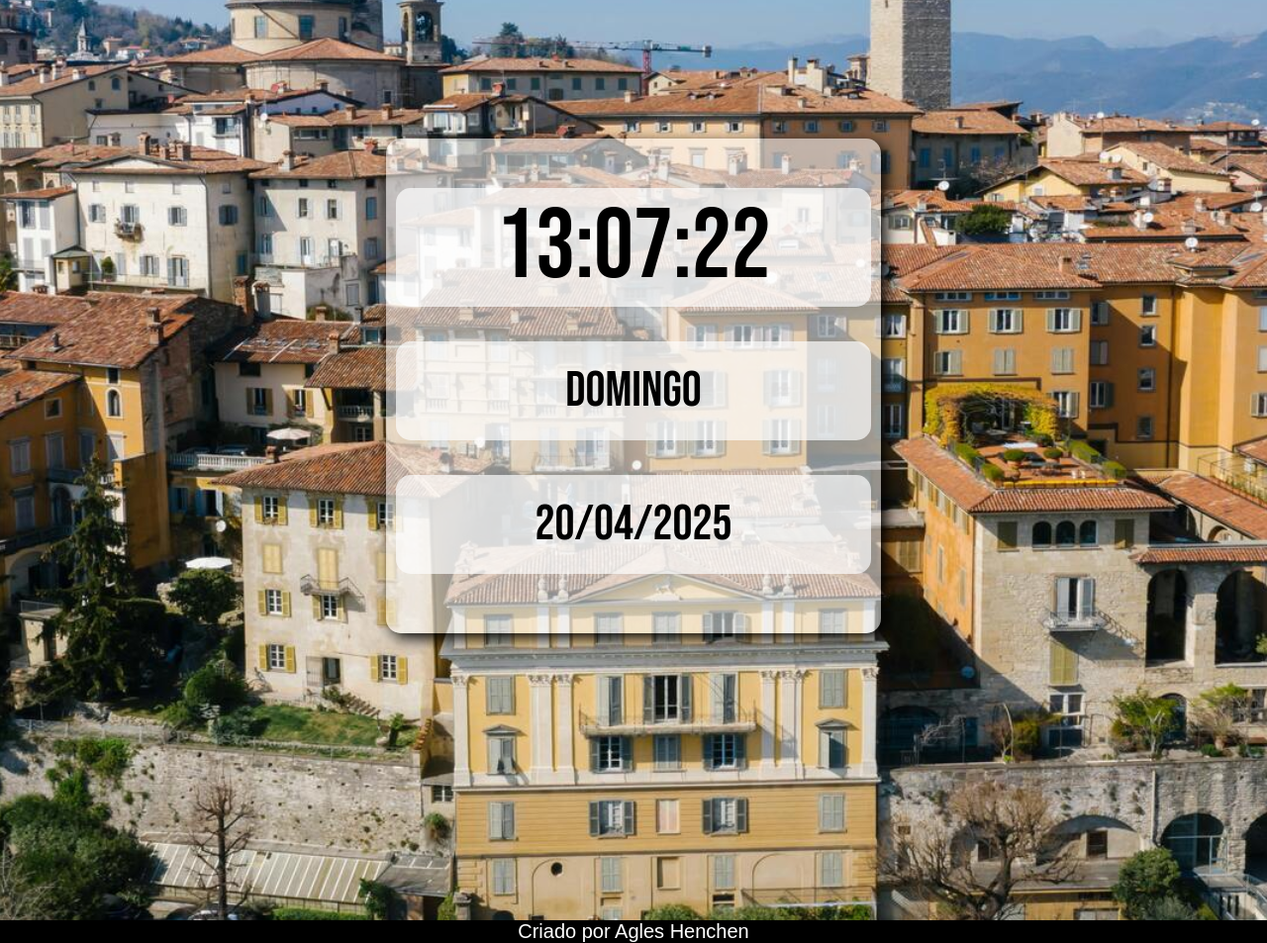
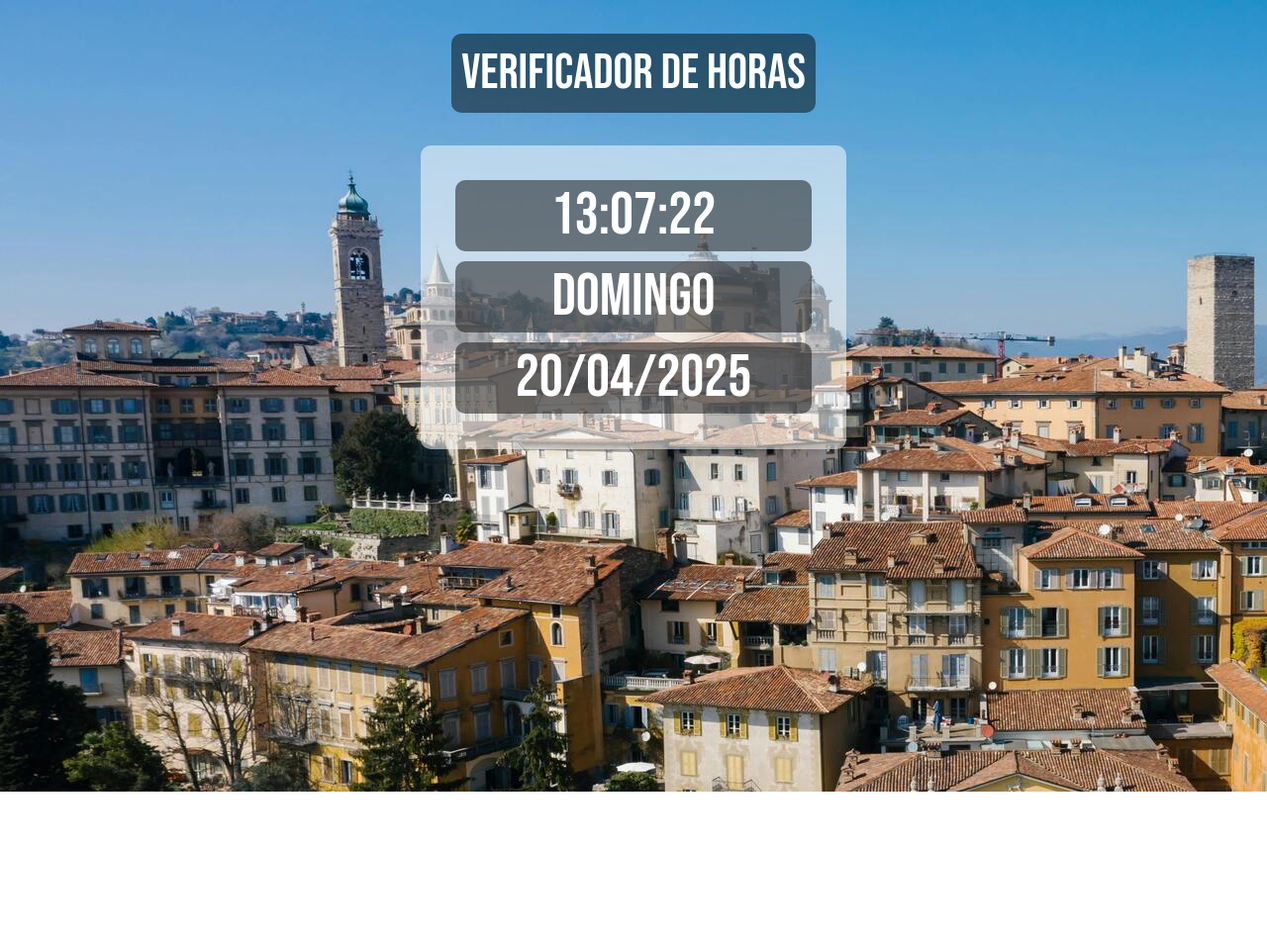
Before and after one commit to AglesHenchen/Site-Relogio, a plain HTML site: page index.html in a window 1280 px wide. Shown: the whole page at 99% size. After the commit the page ends 800 px from the top, so only its background shows below. Drawn offline with Linux system fonts and the light colour scheme.

Commit message:
Add files via upload

```diff
--- a/index.html
+++ b/index.html
@@ -7,16 +7,15 @@
     <link rel="stylesheet" href="style.css">
 </head>
 <body id="background">
+    <header>
+        <h1>Verificador de Horas</h1>
+    </header>
     <main>
             <div id="hours"></div>
             <div id="day"></div>
             <div id="data_complet"></div>
     </main>
 
-    <footer>
-        <p>Criado por Agles Henchen</p>
-    </footer>
-
     <script src="script.js"></script>
 </body>
 </html>
--- a/style.css
+++ b/style.css
@@ -6,63 +6,48 @@
 }
 
 body {
-    background-position: center;
-    background-size: 2400px;
+    justify-content: center;
+    text-align: center;
+    align-items: center;
+    justify-items: center;
 }
 
+h1 {
+    font: normal 50px "bebas";
+    color: rgb(255, 255, 255);
+    background-color: rgba(0, 0, 0, 0.479);
+    border-radius: 10px;
+    padding: 10px;
+}
 
 main {
     background-color: rgba(255, 255, 255, 0.527);
-    margin: auto;
-    position: relative;
-    top: 130px;
-    width: 500px;
-    height: 500px;
-    border-radius: 15px;
-    box-shadow: 5px 5px 15px black;
+    font: normal 60px "bebas";
+    color: rgb(255, 255, 255);
+    border-radius: 10px;
+    width: 30%;
+    height: 100%;
+    padding: 2%;
 }
 
-div#hours {
-    background-color: rgba(255, 255, 255, 0.678);
-    position: relative;
-    top: 50px;
-    font: normal 100px bebas;
-    text-align: center;
-    margin: 10px;
-    border-radius: 15px;
-
+@media (max-width: 1024px) {
+    main {
+        font-size: 50px;
+        width: 50%;
+        padding: 2%;
+    }
 }
 
-div#day {
-    background-color: rgba(255, 255, 255, 0.678);
-    position: relative;
-    top: 75px;
-    font: normal 50px bebas;
-    text-align: center;
-    margin: 10px;
-    border-radius: 15px;
-    padding: 20px;
+@media (max-width: 600px) {
+    main {
+        font-size: 40px;
+        width: 50%;
+        padding: 2%;
+    }
 }
 
-div#data_complet {
-    background-color: rgba(255, 255, 255, 0.678);
-    position: relative;
-    top: 100px;
-    font: normal 50px bebas;
-    text-align: center;
+div {
+    background-color: rgba(0, 0, 0, 0.479);
+    border-radius: 10px;
     margin: 10px;
-    border-radius: 15px;
-    padding: 20px;
 }
-
-
-footer {
-    color: white;
-    font: normal 15px Arial;
-    position: relative;
-    top: 400px;
-    background-color: black;
-    margin: 0px -8px 0px -8px;
-    text-align: center;
-    font: normal 20px Arial;
-}
```
